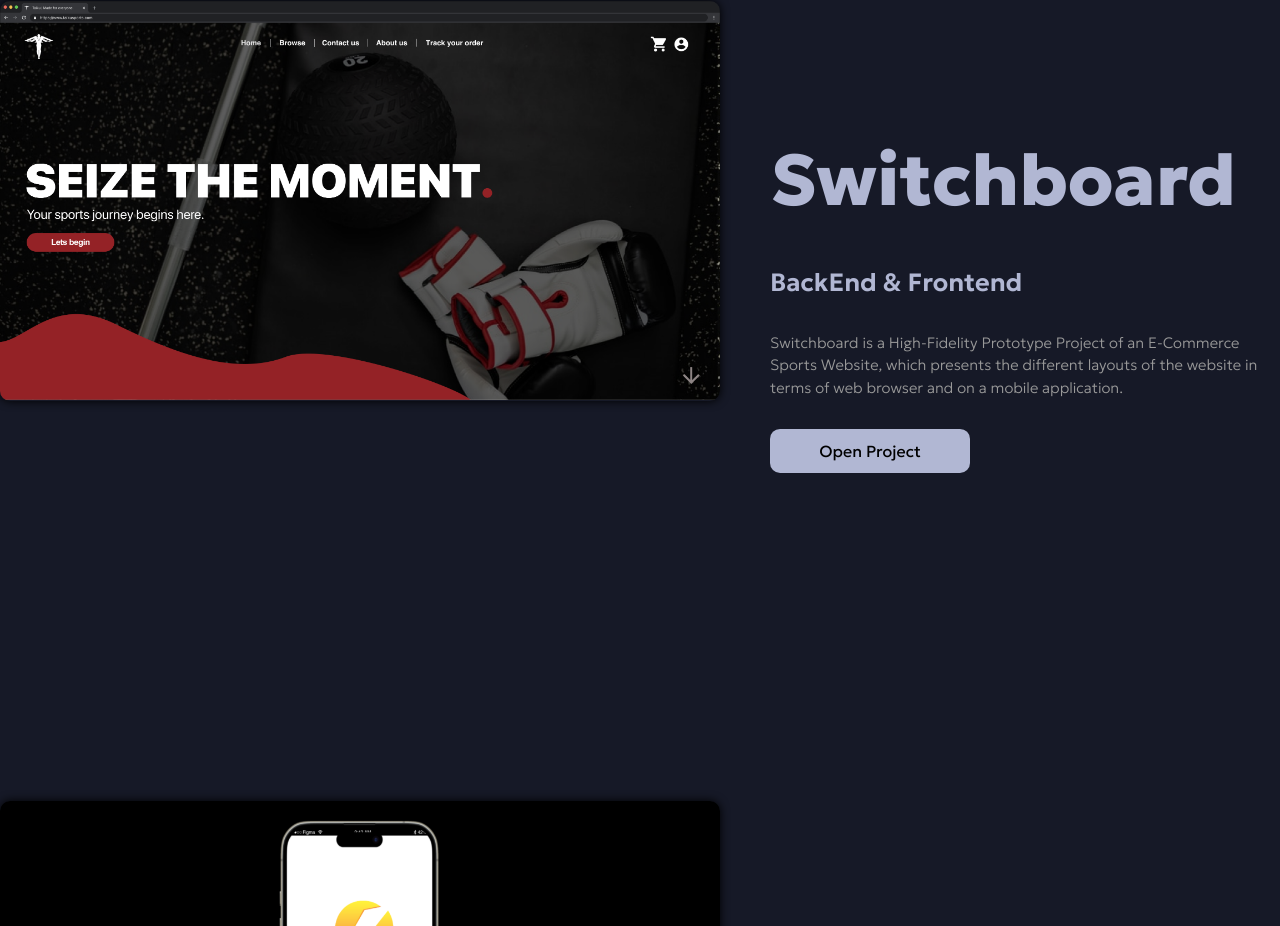
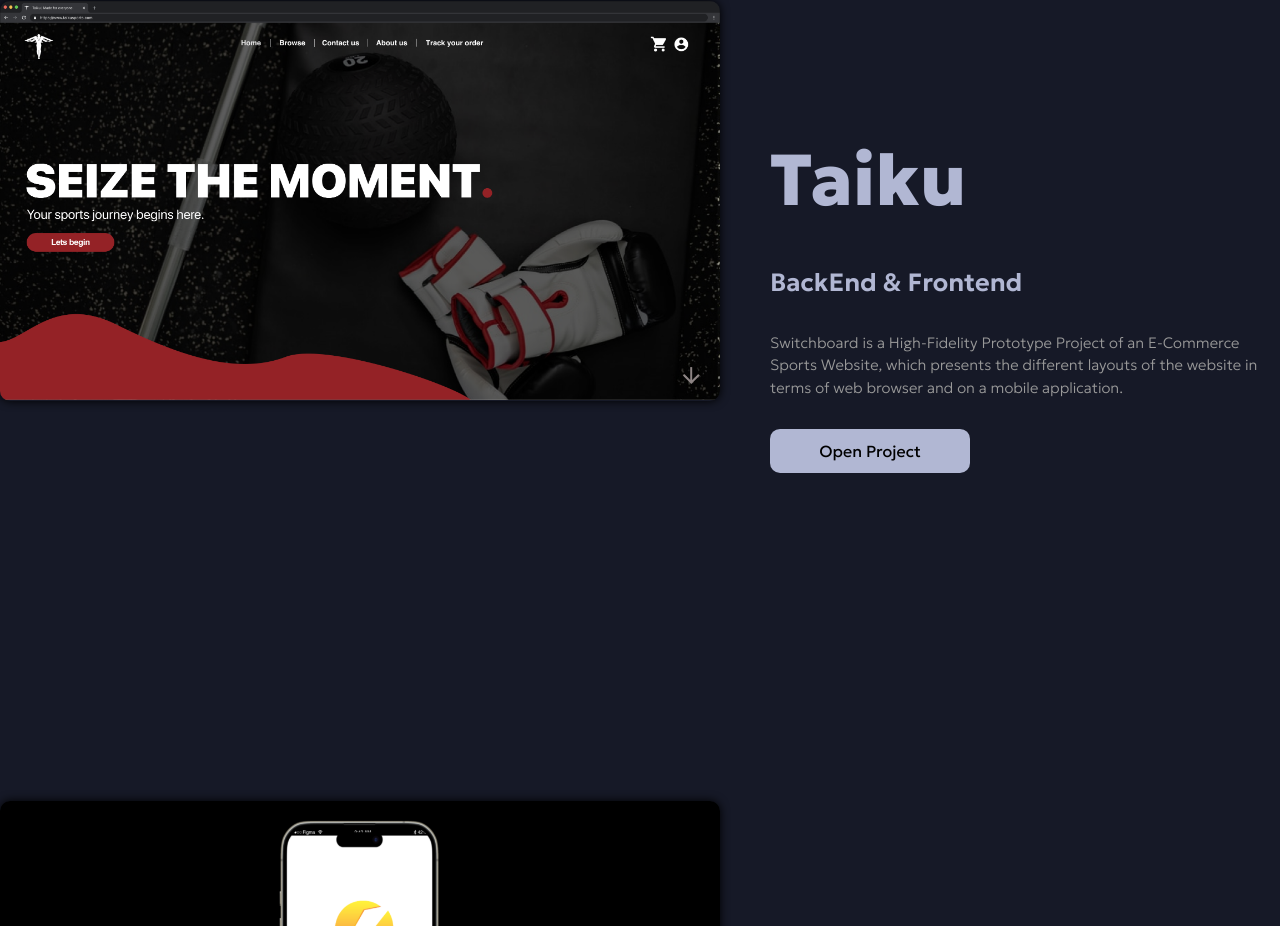
Before and after one commit to navarrajosh/portfolio-navarra, a React (Create React App) app: page / in a window 1280 px wide. Shown: the part 5157-6083 px from the top of the page. Built offline with nearby package versions, Linux system fonts and the light colour scheme.

Commit message:
Edit Links and Titles

```diff
--- a/src/Components/Project/Project.jsx
+++ b/src/Components/Project/Project.jsx
@@ -14,7 +14,7 @@ const items = [
     { id:2,
         title:"AMS",
         img: portfolioimages.StartekSystem,
-        link:"https://www.figma.com/file/kiBl291U5WkVwwMUUe5b3c/High-Fidelity-Prototype?type=design&mode=design&t=xHxpfpdsYdqTgSov-1",
+        link:"https://www.figma.com/file/8Dk33AkUS1E4kss9JmdTsN/Startek-AMS?type=design&mode=design&t=MUh1xfPDk1IkUhxy-1",
         role: "BackEnd & Frontend",
         description:"Asset Mangement System Wireframe created in Figma, which have a brief layout of the website."
     },
@@ -33,9 +33,9 @@ const items = [
         description:"Stumble is a Wireframe Project of a Mobile Application, that presents the whole layout of the mobile application."
     },
     { id:5,
-        title:"Switchboard",
+        title:"Taiku",
         img: portfolioimages.ECOM,
-        link:"https://www.figma.com/file/4FoAH5ENswMPNsImJxTKbm/ITSRAQA-Switchboard?type=design&mode=design&t=xHxpfpdsYdqTgSov-1",
+        link:"https://www.figma.com/file/4FoAH5ENswMPNsImJxTKbm/Taiku?type=design&mode=design&t=MUh1xfPDk1IkUhxy-1",
         role: "BackEnd & Frontend",
         description:"Switchboard is a High-Fidelity Prototype Project of an E-Commerce Sports Website, which presents the different layouts of the website in terms of web browser and on a mobile application."
     },
```
